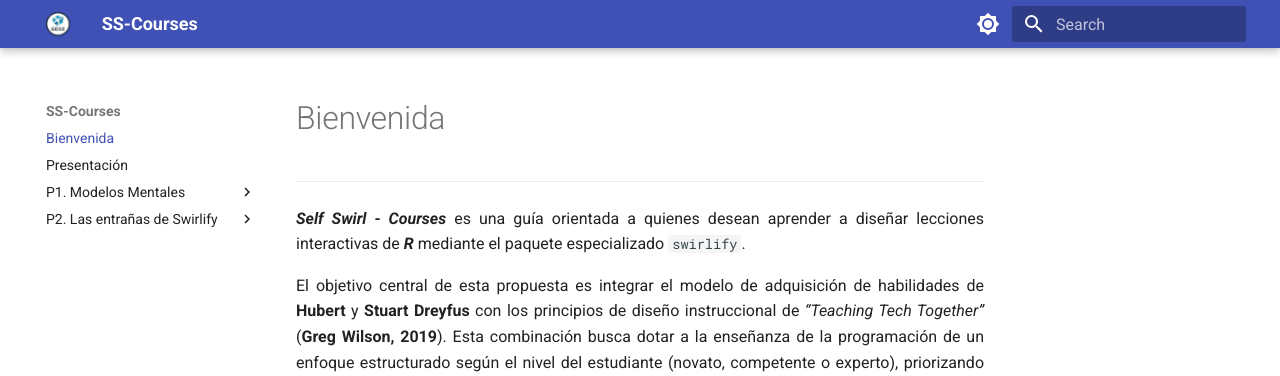
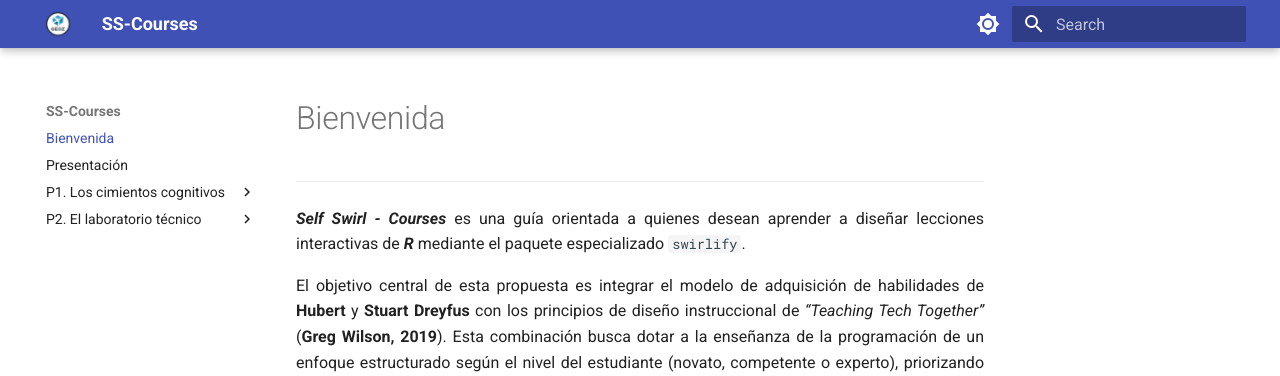
Before and after one commit to Docker-oz/docker_zensrlwf_start, an MkDocs documentation site: the page built from docs/index.md, in a window 1280 px wide. Shown: the top 376 px of the page. Built offline with MkDocs 1.6.1 and Material for MkDocs 9.7.7, drawn with Linux system fonts in a browser that asks for light colours.

Commit message:
docs: actualizar contenido en bienvenida

```diff
--- a/mkdocs.yml
+++ b/mkdocs.yml
@@ -25,9 +25,9 @@
 nav:
   - Bienvenida: index.md
   - Presentación: presentacion.md
-  - 'P1. Modelos Mentales':        # Este será el título del menú desplegable
+  - 'P1. Los cimientos cognitivos':        # Este será el título del menú desplegable
       - 1.1 ¿Quiénes son tus aprendices?: 1_modelos_mentales/1-1_quienes_son_mis_aprendices.md
       - 1.2 La mente del aprendiz: 1_modelos_mentales/1-2_la_mente_del_aprendiz.md
-  - 'P2. Las entrañas de Swirlify':
+  - 'P2. El laboratorio técnico':
       - 2.1 Tuerca, tornillo y archivo: 2_entranas/2-1_archivos_directorios.md
       - 2.2 Chasis de un curso: 2_entranas/2-2_geochip-r.md
```
